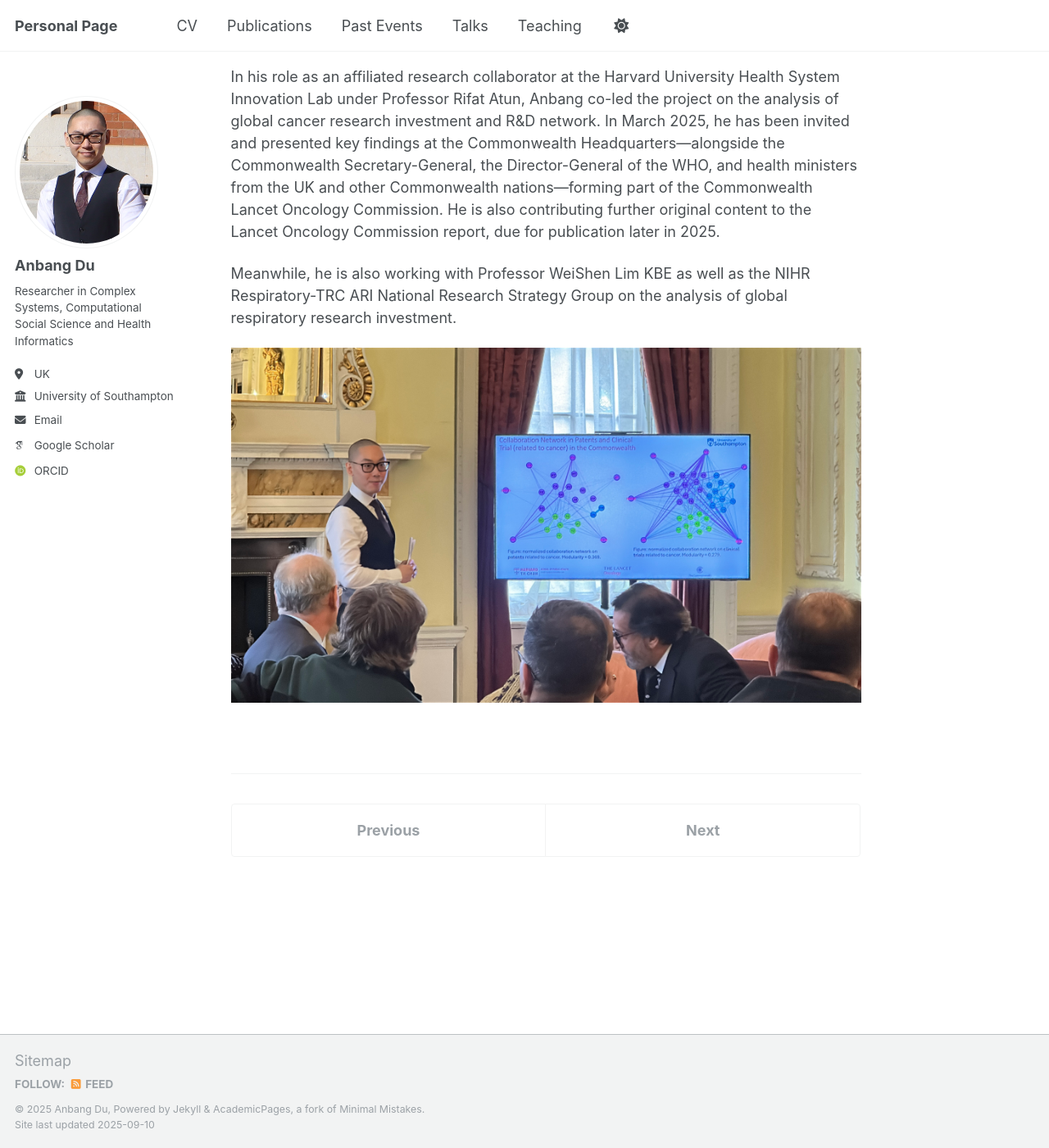
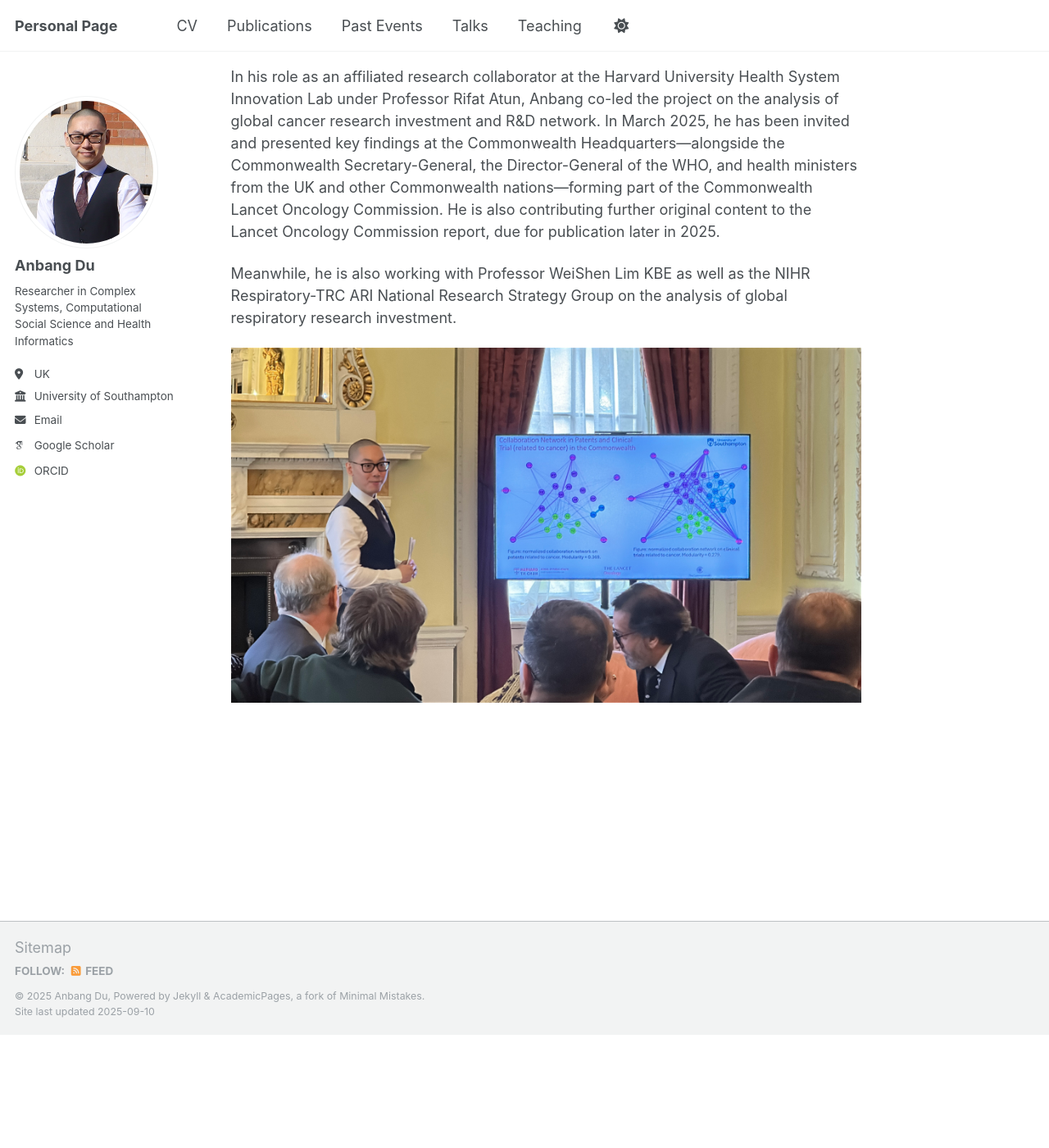
Before and after one commit to adamdu001/adamdu001.github.io, a Jekyll site: the page built from _pages/about.md, in a window 1280 px wide and 1400 px high, scrolled down 351 px. Shown: the whole window at 82% size. Built offline with Jekyll 4.4.1, drawn with Linux system fonts in a browser that asks for light colours; some web fonts are replaced; a script that is not in the unit is left out; after the commit the page ends 1613 px from its top, so only the background shows below that.

Commit message:
remove button at bottom

```diff
--- a/_includes/head/custom.html
+++ b/_includes/head/custom.html
@@ -14,4 +14,9 @@
 <link rel="icon" href="/images/favicon.ico"/>
 <meta name="theme-color" content="#ffffff"/>
 
+<style>
+  nav.pagination,
+  .pagination,
+  .pagination--pager { display: none !important; }
+</style>
 <!-- end custom head snippets -->
```
